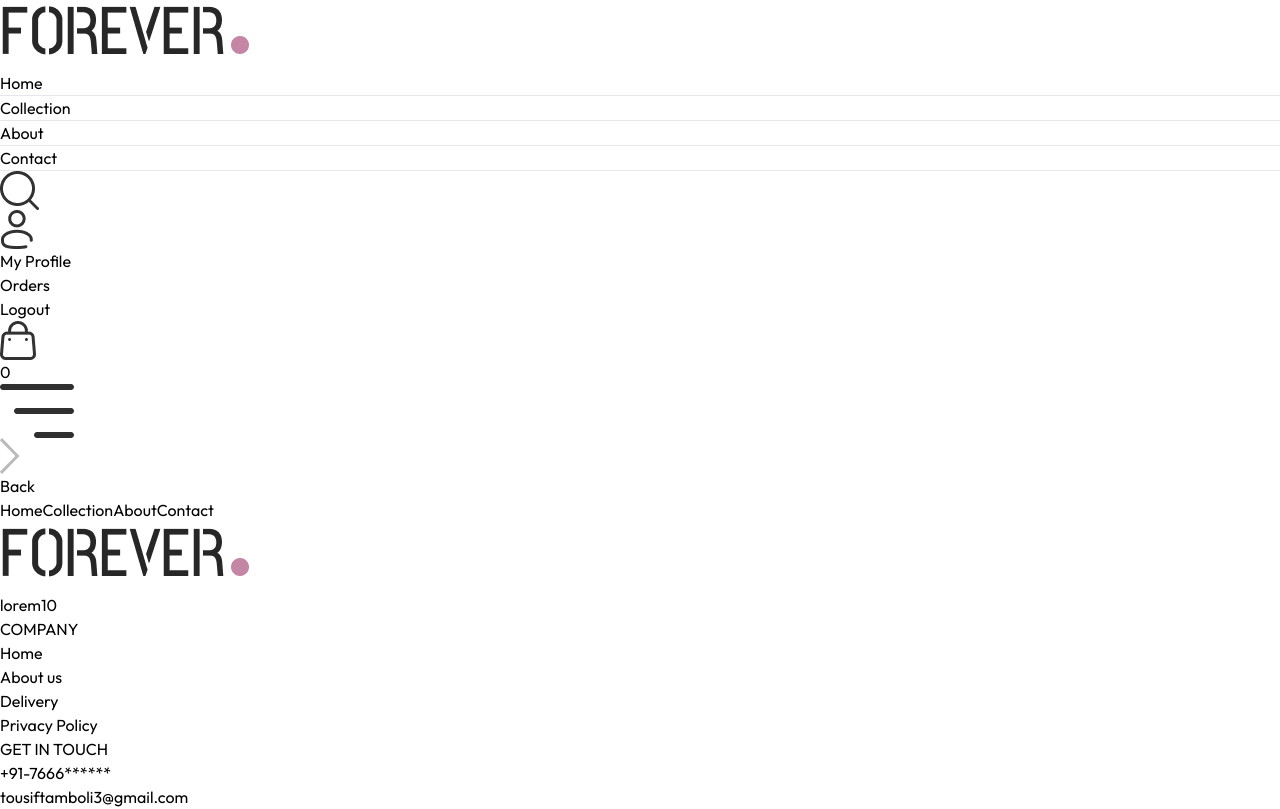
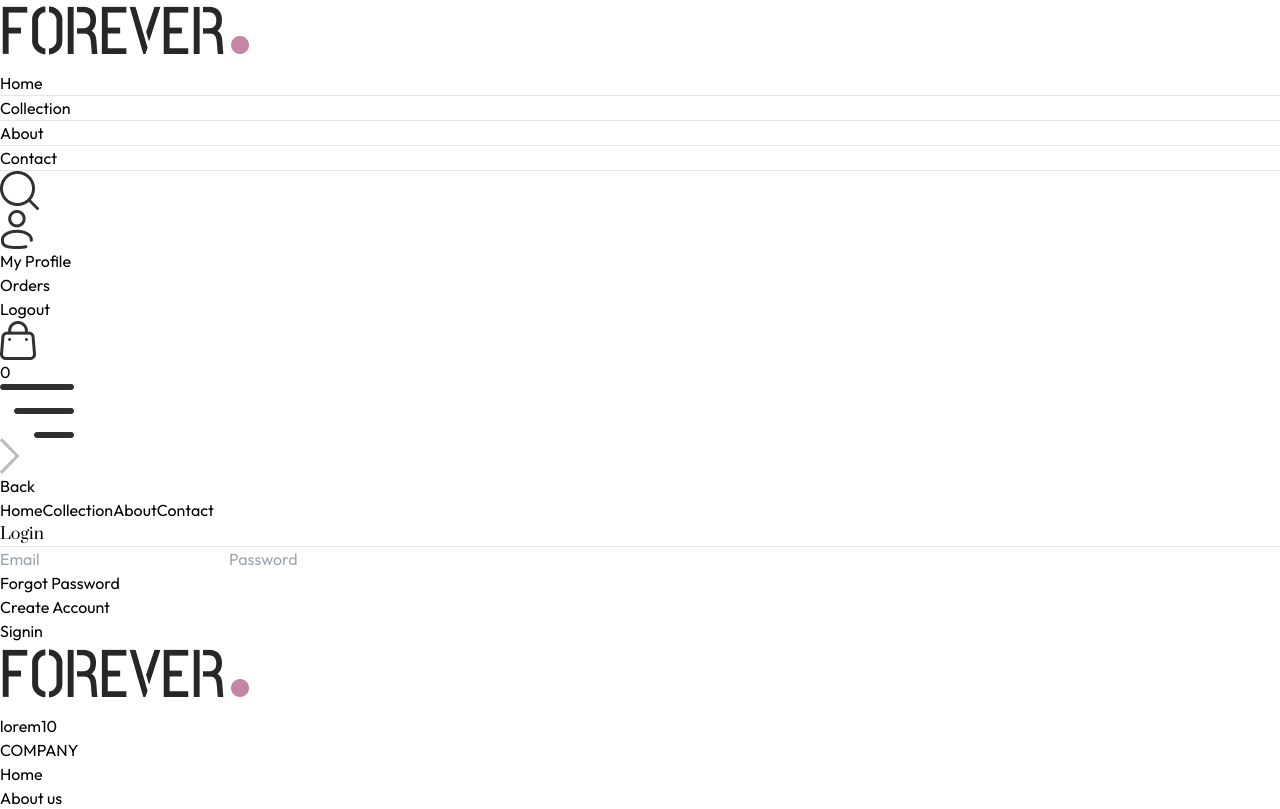
Before and after one commit to TousifTamboli/e-commerce, a React app: page /login in a window 1280 px wide. Shown: the top 809 px of the page. Built offline with nearby package versions, Linux system fonts and the light colour scheme; the HTML template or start-up script is replaced by a standard one.

Commit message:
login page done

```diff
--- a/src/components/Navbar.jsx
+++ b/src/components/Navbar.jsx
@@ -42,11 +42,13 @@
         />
 
         <div className="group relative">
+          <Link to={'/login'}>
           <img
             className="w-5 cursor-pointer"
             src={assets.profile_icon}
             alt="Profile"
           />
+          </Link>
           <div className="group-hover:block hidden absolute dropdown-menu right-0 pt-4">
             <div className="flex flex-col gap-2 w-36 py-3 px-5 bg-slate-100 text-gray-500 rounded">
               <p className="cursor-pointer hover:text-black">My Profile</p>
--- a/src/pages/Login.jsx
+++ b/src/pages/Login.jsx
@@ -1,11 +1,32 @@
-import React from 'react'
+import React, { useState } from "react";
 
 const Login = () => {
+  const [currentState, setCurrentState] = useState("Login");
+
+  const onSubmitHandler = async (event) =>{
+    event.preventDefault();
+  }
+
   return (
-    <div>
+    <form onSubmit={onSubmitHandler} className="flex flex-col items-center w-[90%] sm:max-w-96 m-auto mt-14 gap-4 text-gray-800">
+      <div className="inline-flex items-center gap-2 mb-2 mt-10">
+        <p className="prata-regular text-3xl">{currentState}</p>
+        <hr className="border-none h-[1.5px] w-8 bg-gray-800"></hr>
+      </div>
+      {currentState === "Login" ? '' : <input className="w-full py-2 px-3 border border-gray-800" placeholder="Name" type="text" required/>}
+      <input className="w-full py-2 px-3 border border-gray-800" placeholder="Email" type="email" required/>
+      <input className="w-full py-2 px-3 border border-gray-800" placeholder="Password" type="password" required/>
 
-    </div>
-  )
-}
+      <div className="w-full flex justify-between text-sm mt-[-8px]">
+        <p className="cursor-pointer">Forgot Password</p>{
+          currentState === "Login"
+          ? <p onClick={() =>setCurrentState('Signup')} className="cursor-pointer">Create Account</p>
+          : <p onClick={() =>setCurrentState("Login")} className="cursor-pointer">Login Here</p>
+        }
+      </div>
+      <button className="bg-black text-white font-light px-8 py-2 mt-4">{currentState === "Login" ? "Signin" : "Signup"}</button>
+    </form>
+  );
+};
 
-export default Login
+export default Login;
```
